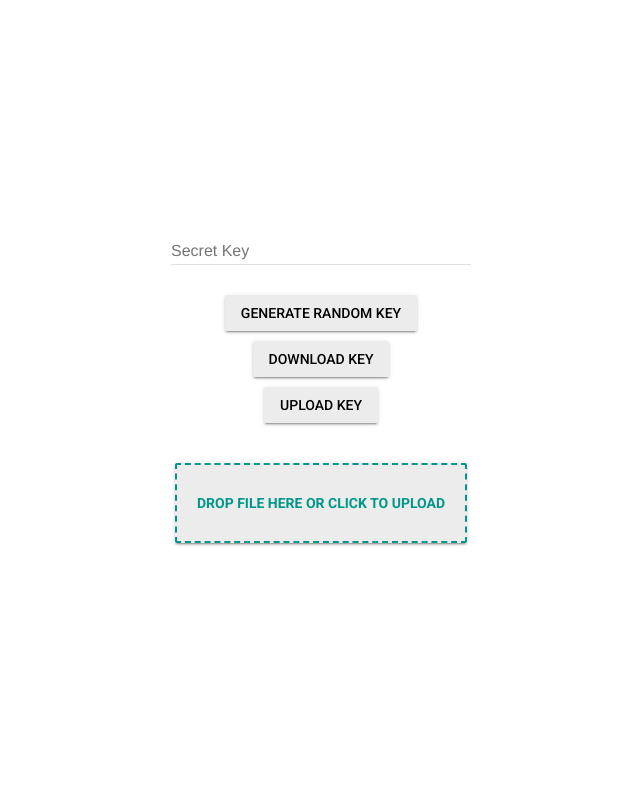
After one commit to Incipiens/GoogleDriveReplacementBot, a Flask app: page /upload in a window 1280 px wide. The commit adds this page. Shown: the whole page, without its empty margins (319-959 px from the left). Run offline with Flask 3, Linux system fonts and the light colour scheme; some libraries are stand-ins or nearby versions.

Commit message:
do stuff

```diff
--- a/app.py
+++ b/app.py
@@ -1,7 +1,13 @@
-from flask import Flask, request, jsonify, render_template
+from flask import Flask, request, jsonify, render_template, send_from_directory
 import discord
 import asyncio
 import threading
+import io
+from dotenv import load_dotenv
+import os
+import json
+
+load_dotenv()
 
 app = Flask(__name__)
 
@@ -9,9 +15,30 @@ app = Flask(__name__)
 intents = discord.Intents.default()
 client = discord.Client(intents=intents)
 
+
 @app.route('/')
 def index():
     return render_template('index.html')
+
+@app.route('/upload')
+def upload():
+    return render_template('upload.html')
+
+@app.route('/download')
+def download():
+    # Read the existing data from db.json
+    try:
+        with open('db.json', 'r') as db_file:
+            db_data = json.load(db_file)
+            files = db_data.get('files', {})
+    except (FileNotFoundError, json.JSONDecodeError):
+        files = {}
+
+    # Convert the files dictionary to a list including the number of parts
+    files_list = [name for name, info in files.items()]
+
+    return render_template('download.html', files=files_list)
+
 
 def start_discord_bot():
     loop = asyncio.new_event_loop()
@@ -21,14 +48,17 @@ def start_discord_bot():
     async def on_ready():
         print('Discord client is ready.')
 
-    client.run('') #Replace with client token
+    client.run(os.environ['DISCORD_TOKEN'])
+
 
 # Run Discord client in a background thread
 threading.Thread(target=start_discord_bot, daemon=True).start()
 
-@app.route('/upload', methods=['POST'])
+
+@app.route('/uploadFile', methods=['POST'])
 def upload_file():
     file = request.files['file']
+    filename = file.filename
 
     # Ensure the Discord client is ready before attempting to send
     if not client.is_closed():
@@ -36,14 +66,86 @@ def upload_file():
         result = future.result()  # This waits for the coroutine to finish and returns its result
         print(result)
 
+    # Read the existing data from db.json
+    try:
+        with open('db.json', 'r') as db_file:
+            db_data = json.load(db_file)
+    except (FileNotFoundError, json.JSONDecodeError):
+        db_data = {'files': {}}
+
+    # Increment the parts count for the uploaded file
+    if filename in db_data['files']:
+        db_data['files'][filename]['parts'] += 1
+    else:
+        db_data['files'][filename] = {'parts': 1}
+
+    # Write the updated data back to db.json
+    with open('db.json', 'w') as db_file:
+        json.dump(db_data, db_file, indent=4)
 
     return jsonify({'message': 'File uploaded successfully!'})
 
+@app.route('/downloadFile/<filename>')
+def download_file(filename):
+    # Ensure the directory exists
+    os.makedirs('partstostitch', exist_ok=True)
+
+    # Remove the files from partstostich after finish
+    @app.teardown_request
+    def remove_files():
+        for file in os.listdir('partstostitch'):
+            os.remove(os.path.join('partstostitch', file))
+
+    # Ensure the Discord client is ready before attempting to fetch messages
+    if not client.is_closed():
+        # Run the coroutine in the same thread as the Discord client's event loop
+        future = asyncio.run_coroutine_threadsafe(
+            fetch_and_save_files(filename), client.loop
+        )
+        result = future.result()  # This waits for the coroutine to finish and returns its result
+        if result > 1:  # Check if multiple files were downloaded
+            # Merge the files
+            with open(f'partstostitch/{filename}', 'wb') as merged_file:
+                for part_num in range(1, result + 1):
+                    part_filename = f'{filename}.part{part_num}'
+                    part_path = os.path.join('partstostitch', part_filename)
+                    with open(part_path, 'rb') as part_file:
+                        merged_file.write(part_file.read())
+                    os.remove(part_path)  # Remove the part file after merging
+            return send_from_directory('partstostitch', filename, as_attachment=True, mimetype='application/octet-stream')
+        elif result == 1:
+            # Only one file, no need to merge
+            return send_from_directory('partstostitch', filename, as_attachment=True, mimetype='application/octet-stream')
+        else:
+            # No files were downloaded
+            return jsonify({'error': 'No files were found to download'}), 404
+    else:
+        return jsonify({'error': 'Discord client is not ready'}), 503
+
+async def fetch_and_save_files(filename):
+    channel = client.get_channel(int(os.environ['DISCORD_CHANNEL']))
+    messages = [message async for message in channel.history()]
+    count = 0
+
+    for message in messages:
+        for attachment in message.attachments:
+            if attachment.filename.startswith(filename):
+                file_bytes = await attachment.read()
+                file_path = os.path.join('partstostitch', attachment.filename)
+                with open(file_path, 'wb') as file:
+                    file.write(file_bytes)
+                count += 1
+
+    return count
+
+
 async def send_file_to_discord(file):
     print("Sending file to Discord:", file.filename)
-    channel = client.get_channel()  # Replace with channel ID
-    message = await channel.send(file=discord.File(file.stream, filename=file.filename))
+    channel = client.get_channel(int(os.environ['DISCORD_CHANNEL']))
+    file_bytes = file.read()
+    message = await channel.send(file=discord.File(io.BytesIO(file_bytes), filename=file.filename))
     print(message)
+
 
 if __name__ == '__main__':
     app.run(debug=True)
--- a/requirements.txt
+++ b/requirements.txt
@@ -22,6 +22,7 @@ MarkupSafe==2.1.5
 mdurl==0.1.2
 multidict==6.0.5
 Pygments==2.17.2
+python-dotenv==1.0.1
 python-nmap==0.7.1
 requests==2.31.0
 rich==13.7.0
--- /dev/null
+++ b/templates/upload.html
@@ -0,0 +1,234 @@
+<!DOCTYPE html>
+<html lang="en">
+
+<head>
+    <title>Upload Files</title>
+    <!-- Material Design Lite -->
+    <link rel="stylesheet" href="https://fonts.googleapis.com/css?family=Roboto:300,400,500,700&display=swap">
+    <link rel="stylesheet" href="https://cdn.materialdesignicons.com/5.4.55/css/materialdesignicons.min.css">
+    <link rel="stylesheet" href="https://code.getmdl.io/1.3.0/material.indigo-pink.min.css">
+    <script defer src="https://code.getmdl.io/1.3.0/material.min.js"></script>
+    <script src="https://cdnjs.cloudflare.com/ajax/libs/crypto-js/4.1.1/crypto-js.min.js"></script>
+    <style>
+        .page-content {
+            display: flex;
+            justify-content: center;
+            align-items: center;
+            height: 100vh;
+            flex-direction: column;
+        }
+
+        .drop-zone {
+            cursor: pointer;
+            padding: 20px;
+            border: 2px dashed #009688;
+            color: #009688;
+            font-weight: bold;
+            text-align: center;
+            margin: 20px;
+            position: relative;
+            overflow: hidden;
+        }
+
+        .drop-zone:hover {
+            background-color: #E0F2F1;
+        }
+
+        .file-name {
+            margin-top: 20px;
+        }
+    </style>
+</head>
+
+<body>
+    <div class="mdl-layout mdl-js-layout mdl-layout--fixed-header">
+        <main class="mdl-layout__content">
+            <div class="page-content">
+                <div class="mdl-textfield mdl-js-textfield mdl-textfield--floating-label">
+                    <input type="text" id="secretKey" placeholder="Secret Key" style="margin-bottom: 10px;"
+                        class="mdl-textfield__input">
+                </div>
+                <button id="generateKeyButton" class="mdl-button mdl-js-button mdl-button--raised mdl-js-ripple-effect"
+                    style="margin-bottom: 10px;">
+                    Generate Random Key
+                </button>
+                <button id="downloadKeyButton" class="mdl-button mdl-js-button mdl-button--raised mdl-js-ripple-effect"
+                    style="margin-bottom: 10px;">
+                    Download Key
+                </button>
+                <button id="uploadKeyButton" class="mdl-button mdl-js-button mdl-button--raised mdl-js-ripple-effect"
+                    style="margin-bottom: 20px;">
+                    Upload Key
+                    <input type="file" id="keyInput" hidden>
+                </button>
+                <div id="drop_zone" class="drop-zone mdl-button mdl-js-button mdl-button--raised mdl-js-ripple-effect">
+                    Drop file here or click to upload
+                    <input type="file" id="fileInput" hidden>
+                </div>
+                <span id="fileName" class="file-name"></span>
+            </div>
+        </main>
+    </div>
+
+    <script>
+        document.getElementById('fileInput').addEventListener('change', handleFileSelect);
+
+        document.getElementById('keyInput').addEventListener('change', handleKeyFileSelect);
+
+        document.getElementById('drop_zone').addEventListener('click', function () {
+            document.getElementById('fileInput').click();
+        });
+
+        document.getElementById('uploadKeyButton').addEventListener('click', function () {
+            document.getElementById('keyInput').click();
+        });
+
+        document.getElementById('generateKeyButton').addEventListener('click', function () {
+            // Generate random key
+            let secretKey = generateRandomKey();
+            document.getElementById('secretKey').value = secretKey;
+        });
+
+        function generateRandomKey() {
+            // Generate a random key of length 32 characters (128 bits)
+            let characters = "ABCDEFGHIJKLMNOPQRSTUVWXYZabcdefghijklmnopqrstuvwxyz0123456789";
+            let randomKey = "";
+            for (let i = 0; i < 32; i++) {
+                randomKey += characters.charAt(Math.floor(Math.random() * characters.length));
+            }
+            return randomKey;
+        }
+
+        document.getElementById('downloadKeyButton').addEventListener('click', function () {
+            // Create a Blob with the key string
+            let blob = new Blob(document.getElementById('secretKey').value, {
+                type: 'text/plain'
+            });
+
+            // Create a download link
+            let a = document.createElement('a');
+            a.href = window.URL.createObjectURL(blob);
+            a.download = 'key.txt';
+            a.click();
+        });
+
+        function handleKeyFileSelect(event) {
+            event.stopPropagation();
+            event.preventDefault();
+
+            let file = event.target.files ? event.target.files[0] : event.dataTransfer.files[0];
+
+            // Read the uploaded file
+            let reader = new FileReader();
+            reader.onload = function (event) {
+                // Set the key in the input fields
+                document.getElementById('secretKey').value = event.targe.result;
+            };
+            reader.readAsText(file);
+        }
+
+        function handleFileSelect(event) {
+            event.stopPropagation();
+            event.preventDefault();
+
+            // Support both drop and file input change events
+            let file = event.target.files ? event.target.files[0] : event.dataTransfer.files[0];
+            document.getElementById('fileName').textContent = 'Preparing: ' + file.name;
+
+            // Define chunk size
+            let chunkSize = 20 * 1024 * 1024; // 20 MB, as non-Nitro users only get 25MB each
+
+            // Encrypt the file before sending to server
+            let reader = new FileReader();
+            reader.onload = function (event) {
+                // Encrypt the content using AES
+                let fileContent = new TextDecoder().decode(event.target.result);
+                let encrypted = CryptoJS.AES.encrypt(fileContent, document.getElementById('secretKey').value);
+                let encryptedString = encrypted.toString();
+                // Create a new Blob with the encrypted content
+                let encryptedBlob = new Blob([encryptedString], {
+                    type: 'application/octet-stream'
+                });
+                // Continue with the upload process using the encrypted file
+                if (encryptedBlob.size > chunkSize) {
+                    let parts = splitFile(encryptedBlob, chunkSize);
+                    uploadParts(parts, file.name);
+                } else {
+                    uploadFile(encryptedBlob, file.name);
+                }
+            };
+            reader.readAsArrayBuffer(file);
+        }
+
+        function splitFile(file, chunkSize) {
+            let parts = [];
+            let size = file.size;
+            for (let i = 0; i < size; i += chunkSize) {
+                let part = file.slice(i, Math.min(size, i + chunkSize));
+                parts.push(part);
+            }
+            return parts;
+        }
+
+        function uploadParts(parts, originalFileName) {
+            parts.forEach((part, index) => {
+                let formData = new FormData();
+                formData.append('file', part, `${originalFileName}.part${index + 1}`);
+                // Upload part
+                fetch('/uploadFile', {
+                        method: 'POST',
+                        body: formData,
+                    })
+                    .then(response => response.json())
+                    .then(data => {
+                        console.log(`Part ${index + 1} uploaded: `, data);
+                        document.getElementById('fileName').textContent =
+                            `Uploaded part ${index + 1} of ${parts.length}`;
+                        // Handle success response, maybe update progress UI in future version. This is currently bugged and shows the most recently uploaded part instead
+                    })
+                    .catch(error => {
+                        console.error('Error:', error);
+                        document.getElementById('fileName').textContent = 'Error uploading part ' + (index +
+                            1);
+                        // Handle errors here, such as displaying a notification to the user
+                    });
+            });
+        }
+
+        function uploadFile(file, originalFileName) {
+            let formData = new FormData();
+            formData.append('file', file, originalFileName); // Use the original file name
+
+            fetch('/uploadFile', {
+                    method: 'POST',
+                    body: formData,
+                })
+                .then(response => response.json())
+                .then(data => {
+                    console.log(data);
+                    document.getElementById('fileName').textContent = 'Uploaded: ' +
+                    originalFileName; // Use the original file name
+                    // Handle success response, update UI or alert the user.
+                })
+                .catch(error => {
+                    console.error('Error:', error);
+                    document.getElementById('fileName').textContent = 'Error uploading file';
+                    // Handle errors here, such as displaying a notification to the user
+                });
+        }
+
+        let dropZone = document.getElementById('drop_zone');
+        dropZone.addEventListener('dragover', function (event) {
+            event.stopPropagation();
+            event.preventDefault();
+            event.dataTransfer.dropEffect = 'copy';
+        });
+
+        dropZone.addEventListener('drop', handleFileSelect);
+    </script>
+
+
+
+</body>
+
+</html>
```
Also changed, not shown: stitch.py (deleted, +0 -46 lines), templates/download.html (added, +112 -0 lines), templates/index.html (+13 -117 lines), README.md, 2 other files.
